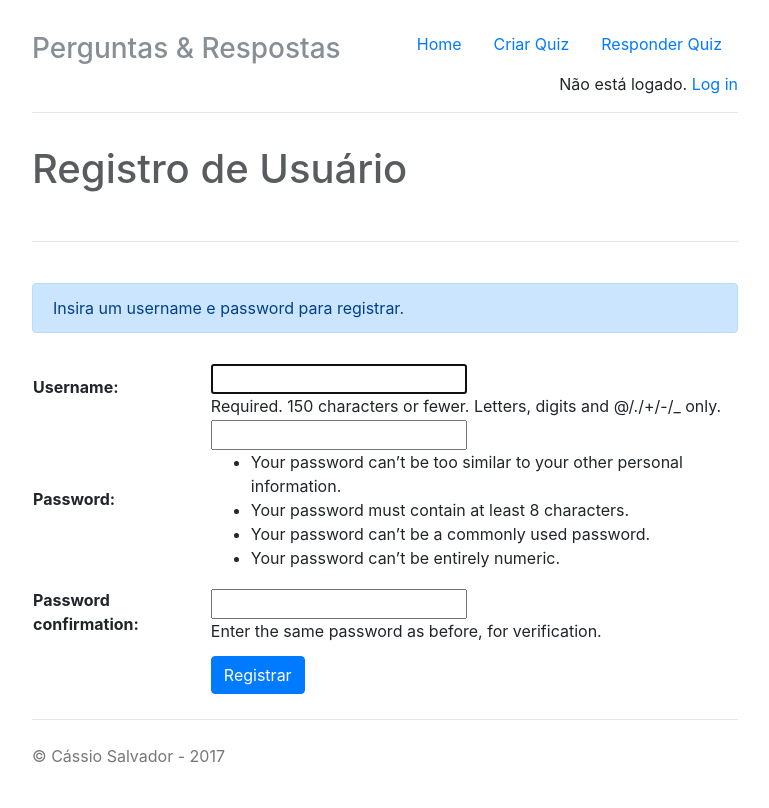
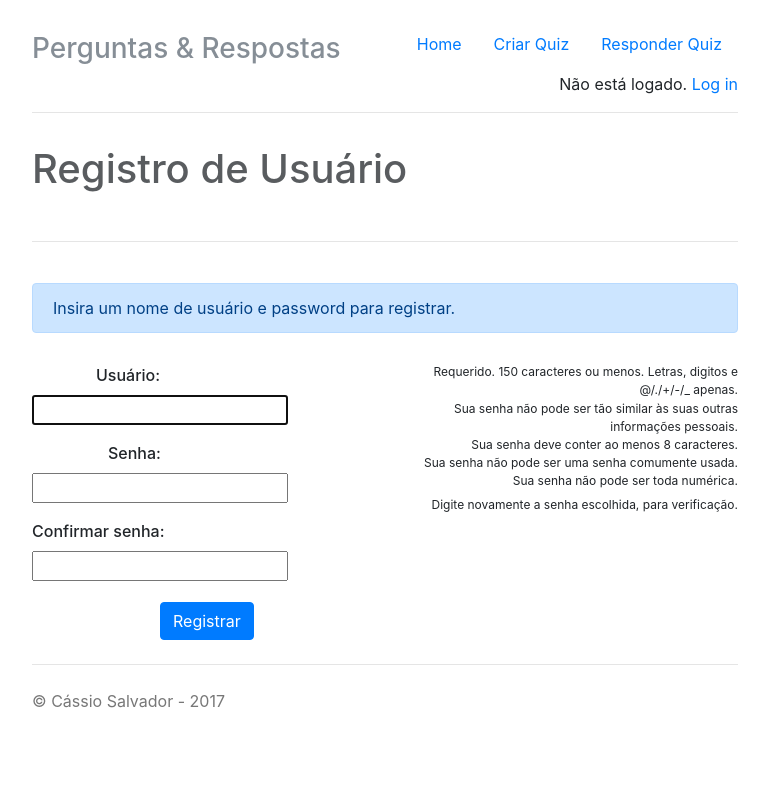
Before and after one commit to CassioSalvador/perguntaserespostas, a Django app: page /register/ in a window 1280 px wide. Shown: the whole page, without its empty margins (255-1024 px from the left). After the commit the page ends 708 px from the top, so only its background shows below. Run offline with Django 3.2, Linux system fonts and the light colour scheme; some libraries are stand-ins or nearby versions.

Commit message:
Version 1.0.1 - Login and Register fields displaying erros properly - Page pattern in all subpages

```diff
--- a/per_site/static/main.css
+++ b/per_site/static/main.css
@@ -96,11 +96,42 @@ hr {
 }
 
 .loginbtn {
+    padding-left: 69px;
+    padding-right: 69px;
     margin-top: 10px;
+    margin-left: 62px;
 }
 
 .loginmsg {
     margin-bottom: 30px;
+}
+
+.reg-username {
+    margin-left: 64px;
+    font-weight: 450;
+}
+
+.reg-password1 {
+    margin-left: 76px;
+    font-weight: 450;
+}
+
+.reg-password2 {
+    font-weight: 450;
+}
+
+.reg-btn {
+    margin: 5px 0px 0px 128px;
+}
+
+.log-password {
+    font-weight: 450;
+    margin-left: 11px;
+}
+
+.log-username {
+    margin-bottom: 0px;
+    font-weight: 450;
 }
 
 /* Customize container */
@@ -113,6 +144,47 @@ hr {
     margin: 2rem 0;
 }
 
+ul.errorlist {
+    margin: 0;
+    padding: 0;
+}
+.errorlist li {
+    border: 1px solid red;
+    color: red;
+    background: rgba(255, 0, 0, 0.15);
+    list-style-position: inside;
+    display: block;
+    font-size: 1.2em;
+    margin: 0 0 3px;
+    padding: 4px 5px;
+    text-align: center;
+    border-radius: 3px;
+}
+
+.helptext {
+    text-align: right;
+    font-size: 12px;
+    display: inline-block;
+}
+
+.helptext2 {
+    text-align: right;
+    font-size: 12px;
+    display: inline-block;
+}
+
+.helptext3 {
+    text-align: right;
+    font-size: 12px;
+    display: inline-block;
+    width: 100%;
+}
+
+.errorlist{
+    width: 305px;
+    font-size: 12px;
+    margin-top: 10px !important;
+}
 
 /* Responsive: Portrait tablets and up */
 @media screen and (min-width: 48em) {
--- a/per_site/templates/404.html
+++ b/per_site/templates/404.html
@@ -1,8 +1,8 @@
 {% extends 'base.html' %}
 
-{% block title %}Page not Found{% endblock title %}
+{% block title %}Página não encontrada!{% endblock title %}
 
 {% block content %}
-    <h1>Aw Jeez Rick!</h1>
-    <p>Ar... ar... are you sure we're going to the right place? </p>
+    <h1>Oops!</h1>
+    <p>Se perdeu procurando Jesus? </p>
 {% endblock content %}
--- a/per_site/templates/base.html
+++ b/per_site/templates/base.html
@@ -6,6 +6,8 @@
     <!-- Required meta tags -->
     <meta charset="utf-8">
     <meta name="viewport" content="width=device-width, initial-scale=1, shrink-to-fit=no">
+
+    <link rel="icon" href="{% static '/images/icon.png' %}" type="image/gif" sizes="16x16">
 
     <!-- Bootstrap CSS -->
     <link rel="stylesheet" href="https://maxcdn.bootstrapcdn.com/bootstrap/4.0.0-beta.2/css/bootstrap.min.css" integrity="sha384-PsH8R72JQ3SOdhVi3uxftmaW6Vc51MKb0q5P2rRUpPvrszuE4W1povHYgTpBfshb" crossorigin="anonymous">
--- a/per_site/templates/registration/register.html
+++ b/per_site/templates/registration/register.html
@@ -7,17 +7,36 @@
 <br>
 <hr>
 <br>
-    <p class="alert alert-primary loginmsg" role="alert">Insira um username e password para registrar.</p>
+    <p class="alert alert-primary loginmsg" role="alert">Insira um nome de usuário e password para registrar.</p>
     <form method="post" action="">
-        <table>
-            <div class="form-group">
-                {{ form.as_table }}
+        <div class="row">
+            <div class="col-md-6 col-sm-12">
+                <div class="form-group">
+                    <label for="id_username" class="reg-username">Usuário:</label>
+                    {{ form.username }}
+                    {{ form.username.errors }}
+                </div>
+                <div class="form-group">
+                    <label for="id_password1" class="reg-password1">Senha:</label>
+                    {{ form.password1 }}
+                    {{ form.password1.errors }}
+                </div>
+                <div class="form-group">
+                    <label for="id_password2" class="reg-password2">Confirmar senha:</label>
+                    {{ form.password2 }}
+                    {{ form.password2.errors }}
+                </div>
             </div>
-            <tr>
-                <td>&nbsp;</td>
-                <td><input class="btn btn-primary loginbtn" type="submit" value="Registrar"></td>
-            </tr>
-        </table>
+            <div class="col-md-6 col-sm-12">
+                <span class="helptext">Requerido. 150 caracteres ou menos. Letras, digitos e @/./+/-/_ apenas.</span>
+                <span class="helptext2">Sua senha não pode ser tão similar às suas outras informações pessoais.<br>
+                    Sua senha deve conter ao menos 8 caracteres.<br>
+                    Sua senha não pode ser uma senha comumente usada.<br>
+                    Sua senha não pode ser toda numérica.<br></span>
+                <span class="helptext3">Digite novamente a senha escolhida, para verificação.</span>
+            </div>
+        </div>
+        <input class="btn btn-primary reg-btn" type="submit" value="Registrar">
         <input type="hidden" name="next" value="{{ next }}" />
         {% csrf_token %}
     </form>
```
Also changed, not shown: per_site/templates/registration/login.html (+16 -9 lines), per_site/static/images/icon.png (added).
